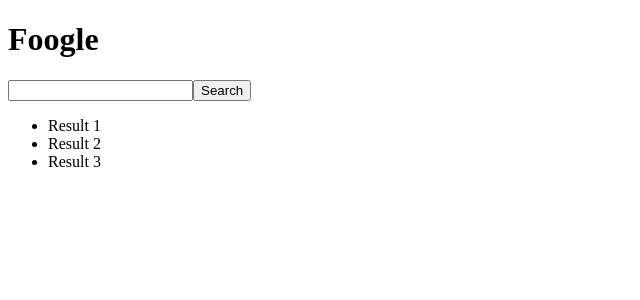
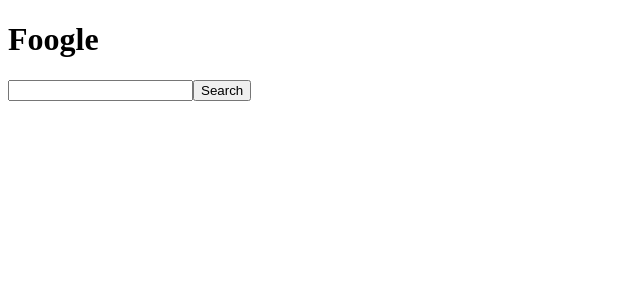
Before and after one commit to Dharmik48/react-foogle, a React (Create React App) app: page / in a window 1280 px wide. Shown: the top 300 px of the page, without its empty margins (0-640 px from the left). Built offline with nearby package versions, Linux system fonts and the light colour scheme.

Commit message:
add some extra parts to the result

```diff
--- a/src/App.js
+++ b/src/App.js
@@ -1,23 +1,24 @@
-import React from 'react'
+import React, { useState } from 'react'
 import SearchBar from './components/SearchBar'
 import SearchResults from './components/SearchResults'
 import serpapi from './apis/serpapi'
-import axios from 'axios'
 
 export default function App() {
+	const [searchResults, setSearchResults] = useState([])
+
 	const handleSearch = async searchTerm => {
 		const results = await serpapi.get('/search.json', {
 			params: {
 				q: searchTerm,
 			},
 		})
-		console.log(results)
+		setSearchResults(results.data['organic_results'])
 	}
 
 	return (
 		<>
 			<SearchBar search={handleSearch} />
-			<SearchResults />
+			<SearchResults data={searchResults} />
 		</>
 	)
 }
--- a/src/apis/serpapi.js
+++ b/src/apis/serpapi.js
@@ -9,7 +9,5 @@ export default axios.create({
 		api_key: KEY,
 		async: true,
 		safe: true,
-		google_domain: 'google.com',
-		hl: 'en',
 	},
 })
--- a/src/components/SearchBar.js
+++ b/src/components/SearchBar.js
@@ -9,7 +9,11 @@ export default function SearchBar({ search }) {
 
 	const handleSearch = e => {
 		e.preventDefault()
-		search(searchTerm)
+		try {
+			search(searchTerm)
+		} catch (e) {
+			console.log(e)
+		}
 	}
 
 	return (
--- /dev/null
+++ b/src/components/SearchResult.js
@@ -0,0 +1,20 @@
+import React from 'react'
+
+export default function SearchResult({ data }) {
+	return (
+		<li key={data.position}>
+			<div className='left'>
+				<span>{data.displayed_link}</span>
+				<a href={data.link}>
+					<h3>{data.title}</h3>
+				</a>
+				<p>{data.snippet}</p>
+			</div>
+			{data.thumbnail && (
+				<div className='right'>
+					<img src={data.thumbnail} />
+				</div>
+			)}
+		</li>
+	)
+}
--- a/src/components/SearchResults.js
+++ b/src/components/SearchResults.js
@@ -1,11 +1,10 @@
 import React from 'react'
+import SearchResult from './SearchResult'
 
-export default function SearchResults() {
-	return (
-		<ul>
-			<li>Result 1</li>
-			<li>Result 2</li>
-			<li>Result 3</li>
-		</ul>
-	)
+export default function SearchResults({ data }) {
+	const renderList = data.map(result => {
+		return <SearchResult data={result} />
+	})
+
+	return <ul>{renderList}</ul>
 }
```
